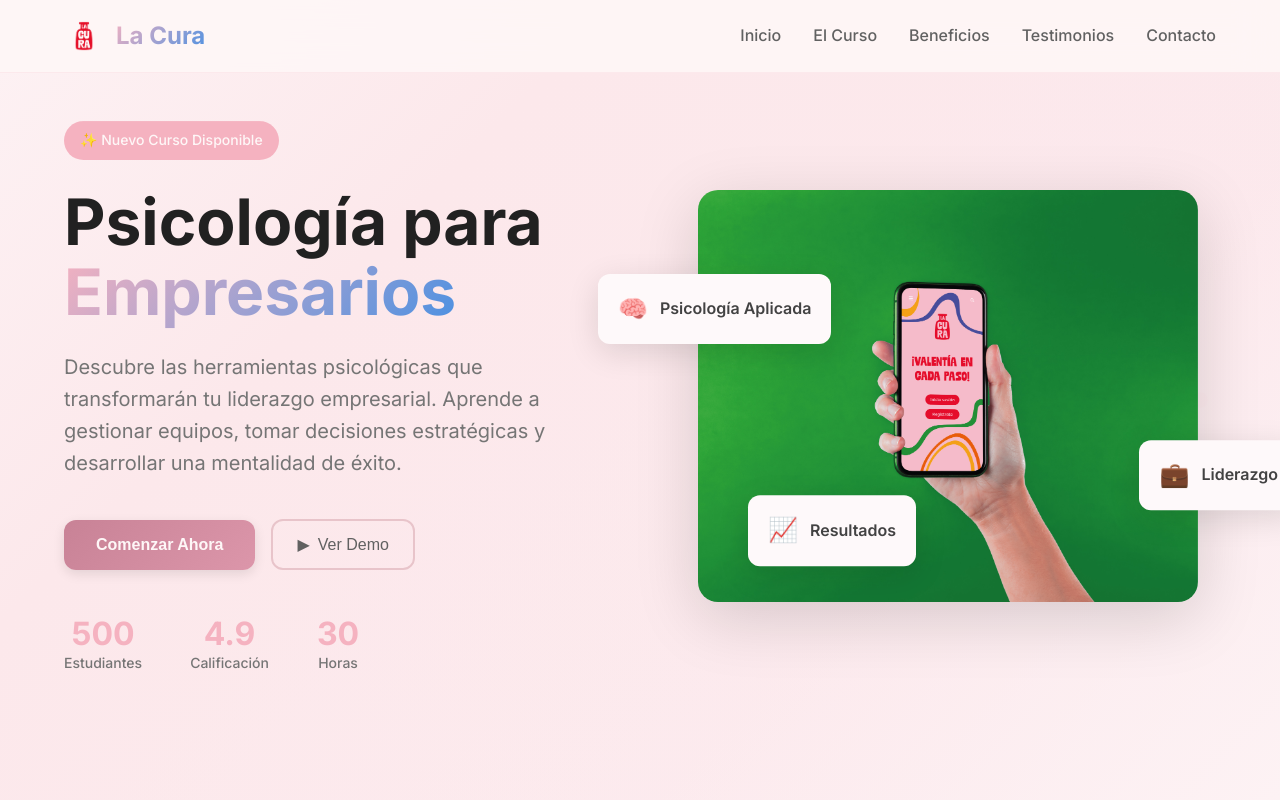
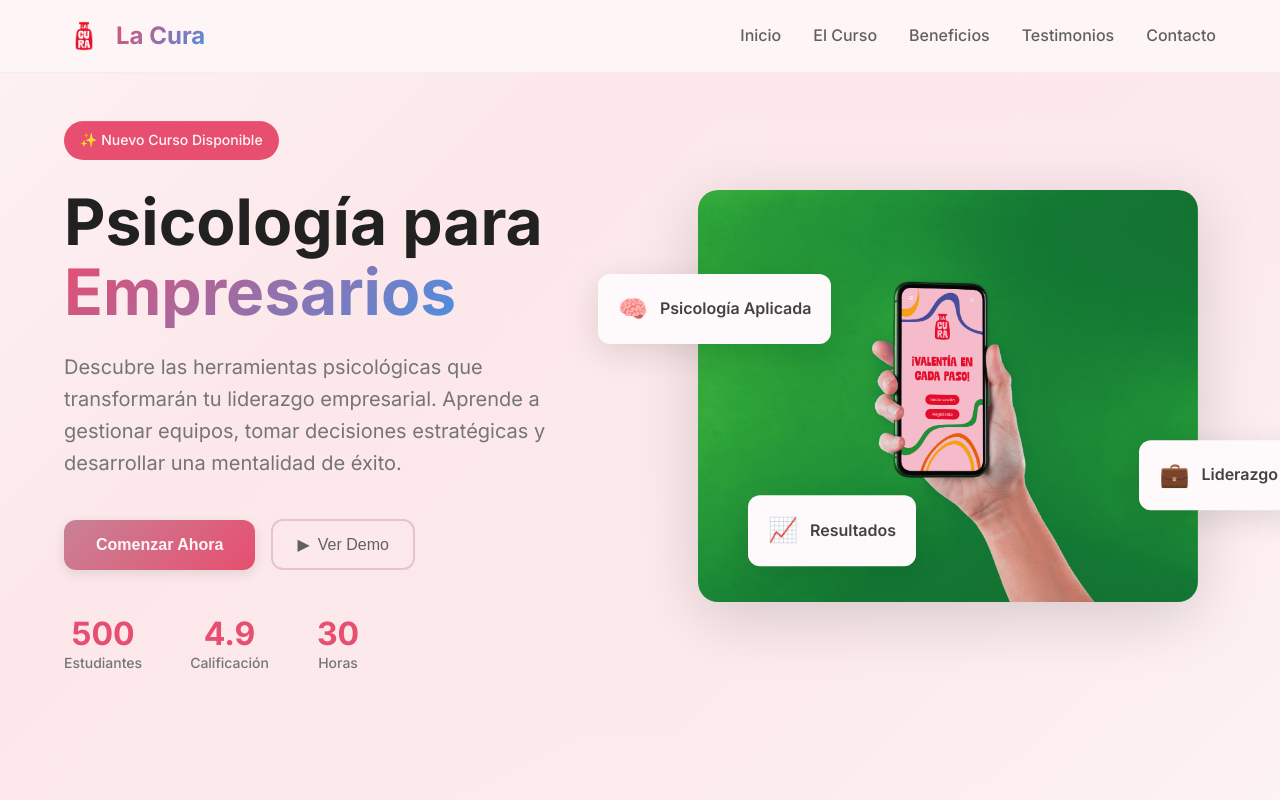
Before and after one commit to Marcausente/LandingLaCura, a plain HTML site: page HTML/index.html in a window 1280 px wide. Shown: the top 800 px of the page. Drawn offline with Linux system fonts and the light colour scheme.

Commit message:
FEAT: Colores mas oscurecidos para contrastar

```diff
--- a/CSS/styles.css
+++ b/CSS/styles.css
@@ -1,8 +1,8 @@
 /* Reset y variables CSS */
 :root {
-    --primary-color: rgba(245, 178, 192, 1);
+    --primary-color: rgb(231, 78, 111);
     --primary-light: rgba(245, 178, 192, 0.1);
-    --primary-dark: rgba(220, 150, 170, 1); /* Más oscuro para mejor contraste */
+    --primary-dark: rgb(231, 78, 111); /* Más oscuro para mejor contraste */
     --primary-darker: rgba(200, 130, 150, 1); /* Aún más oscuro para botones */
     --secondary-blue: #4A90E2;
     --secondary-green: #7ED321;
```
